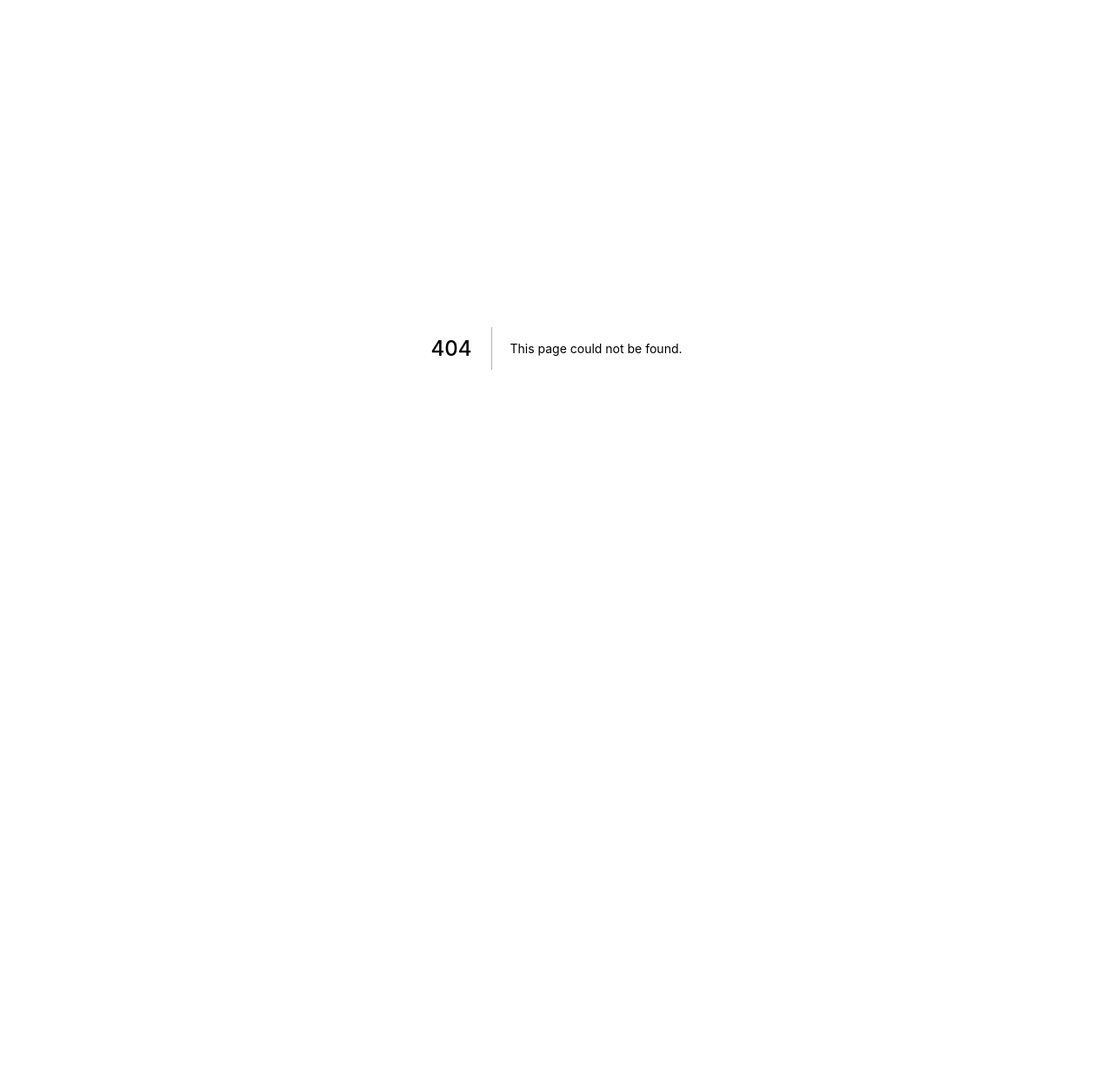
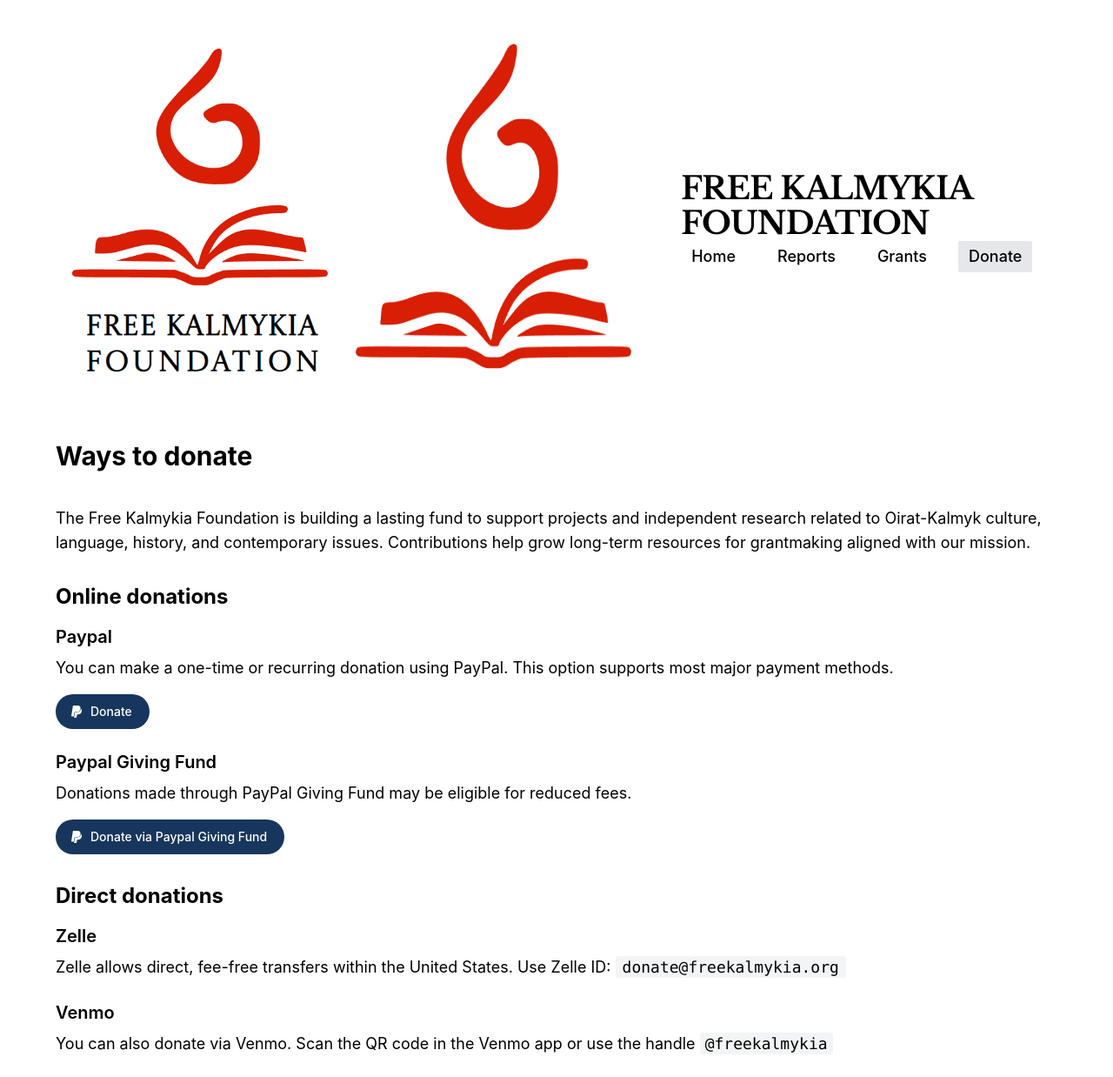
Before and after one commit to freekalmykia/freekalmykia.org, a Next.js app: page /donate in a window 1280 px wide. Before the commit this address had no page. Shown: the top 1238 px of the page at 87% size. Before the commit the page ends 800 px from the top, so only its background shows below. Built offline with nearby package versions, Linux system fonts and the light colour scheme; a web font is replaced by a local one.

Commit message:
add ways to donate page

```diff
--- a/components/layout/Header.jsx
+++ b/components/layout/Header.jsx
@@ -46,13 +46,11 @@ export default function Header() {
               <a className="hover:underline text-lg">Grants</a>
             </div>
           </Link>
-          {/* <Link href="/grants">
-            <a className="hover:underline">Grants</a>
-          </Link> */}
-          <a id="first-paypal-btn" href="https://www.paypal.com/donate/?hosted_button_id=NYS2YALUACACG" target="_blank" rel="noreferrer" className="text-white bg-[#17365d] hover:bg-[#2b5fa0] font-medium rounded-full text-sm px-5 py-2.5 text-center inline-flex items-center">
-            <svg className="text-white mr-2 -ml-1 w-4 h-4" aria-hidden="true" focusable="false" data-prefix="fab" data-icon="paypal" role="img" xmlns="http://www.w3.org/2000/svg" viewBox="0 0 384 512"><path fill="currentColor" d="M111.4 295.9c-3.5 19.2-17.4 108.7-21.5 134-.3 1.8-1 2.5-3 2.5H12.3c-7.6 0-13.1-6.6-12.1-13.9L58.8 46.6c1.5-9.6 10.1-16.9 20-16.9 152.3 0 165.1-3.7 204 11.4 60.1 23.3 65.6 79.5 44 140.3-21.5 62.6-72.5 89.5-140.1 90.3-43.4 .7-69.5-7-75.3 24.2zM357.1 152c-1.8-1.3-2.5-1.8-3 1.3-2 11.4-5.1 22.5-8.8 33.6-39.9 113.8-150.5 103.9-204.5 103.9-6.1 0-10.1 3.3-10.9 9.4-22.6 140.4-27.1 169.7-27.1 169.7-1 7.1 3.5 12.9 10.6 12.9h63.5c8.6 0 15.7-6.3 17.4-14.9 .7-5.4-1.1 6.1 14.4-91.3 4.6-22 14.3-19.7 29.3-19.7 71 0 126.4-28.8 142.9-112.3 6.5-34.8 4.6-71.4-23.8-92.6z"></path></svg>
-            Donate
-          </a>
+          <Link href="/donate">
+            <div className={classNames("px-3 py-1 hover:bg-gray-200 hover:cursor-pointer rounded-sm", { 'bg-gray-200': pathname.includes('/donate') })}>
+              <a className="hover:underline text-lg">Donate</a>
+            </div>
+          </Link>
         </nav>
       </div>
     </div>
--- a/lib/grants.js
+++ b/lib/grants.js
@@ -1,6 +1,13 @@
 import fs from 'fs';
 import path from 'path';
 import matter from 'gray-matter';
+
+const STATUS_PRIORITY = {
+  upcoming: 0,
+  open: 1,
+  funded: 2,
+  closed: 3,
+};
 
 const grantsDir = path.join(process.cwd(), "content/grants");
 
@@ -21,11 +28,12 @@ export function getAllGrants() {
       };
     })
     .sort((a, b) => {
-      const isOpenA = a.status === "open";
-      const isOpenB = b.status === "open";
+      const pA = STATUS_PRIORITY[a.status] ?? 99;
+      const pB = STATUS_PRIORITY[b.status] ?? 99;
 
-      if (isOpenA && !isOpenB) return -1;
-      if (!isOpenA && isOpenB) return 1;
+      if (pA !== pB) {
+        return pA - pB;
+      }
 
       const dateA = a.date ? new Date(a.date) : 0;
       const dateB = b.date ? new Date(b.date) : 0;
--- /dev/null
+++ b/pages/donate/index.jsx
@@ -0,0 +1,94 @@
+import Layout from 'components/layout/Layout';
+
+export default function Donate({ layoutProps }) {
+  return (
+    <Layout {...layoutProps}>
+      <div className="w-full mt-4 px-8">
+        <h2 className="text-3xl font-bold mb-10">
+          Ways to donate
+        </h2>
+        <div id="intro" className="mb-8 ">
+          <p className="lg:text-lg">
+            The Free Kalmykia Foundation is building a lasting fund to support projects and independent research related to Oirat-Kalmyk culture, language, history, and contemporary issues. Contributions help grow long-term resources for grantmaking aligned with our mission.
+          </p>
+        </div>
+        <div id="online-options" className="mb-8">
+          <h3 className="text-2xl font-bold mb-4">
+            Online donations
+          </h3>
+          <div id="paypal" className="mb-6">
+            <h4 className="text-xl font-semibold mb-2">
+              Paypal
+            </h4>
+            <p className="mb-4 lg:text-lg">
+              You can make a one-time or recurring donation using PayPal. This option supports most major payment methods.
+            </p>
+            <a id="first-paypal-btn" href="https://www.paypal.com/donate/?hosted_button_id=NYS2YALUACACG" target="_blank" rel="noreferrer" className="text-white bg-[#17365d] hover:bg-[#2b5fa0] font-medium rounded-full text-sm px-5 py-2.5 text-center inline-flex items-center">
+              <svg className="text-white mr-2 -ml-1 w-4 h-4" aria-hidden="true" focusable="false" data-prefix="fab" data-icon="paypal" role="img" xmlns="http://www.w3.org/2000/svg" viewBox="0 0 384 512"><path fill="currentColor" d="M111.4 295.9c-3.5 19.2-17.4 108.7-21.5 134-.3 1.8-1 2.5-3 2.5H12.3c-7.6 0-13.1-6.6-12.1-13.9L58.8 46.6c1.5-9.6 10.1-16.9 20-16.9 152.3 0 165.1-3.7 204 11.4 60.1 23.3 65.6 79.5 44 140.3-21.5 62.6-72.5 89.5-140.1 90.3-43.4 .7-69.5-7-75.3 24.2zM357.1 152c-1.8-1.3-2.5-1.8-3 1.3-2 11.4-5.1 22.5-8.8 33.6-39.9 113.8-150.5 103.9-204.5 103.9-6.1 0-10.1 3.3-10.9 9.4-22.6 140.4-27.1 169.7-27.1 169.7-1 7.1 3.5 12.9 10.6 12.9h63.5c8.6 0 15.7-6.3 17.4-14.9 .7-5.4-1.1 6.1 14.4-91.3 4.6-22 14.3-19.7 29.3-19.7 71 0 126.4-28.8 142.9-112.3 6.5-34.8 4.6-71.4-23.8-92.6z"></path></svg>
+              Donate
+            </a>
+          </div>
+          <div id="paypal" className="mb-6">
+            <h4 className="text-xl font-semibold mb-2">
+              Paypal Giving Fund
+            </h4>
+            <p className="mb-4 lg:text-lg">
+              Donations made through PayPal Giving Fund may be eligible for reduced fees.
+            </p>
+            <a id="first-paypal-btn" href="https://www.paypal.com/US/fundraiser/charity/4897134" target="_blank" rel="noreferrer" className="text-white bg-[#17365d] hover:bg-[#2b5fa0] font-medium rounded-full text-sm px-5 py-2.5 text-center inline-flex items-center">
+              <svg className="text-white mr-2 -ml-1 w-4 h-4" aria-hidden="true" focusable="false" data-prefix="fab" data-icon="paypal" role="img" xmlns="http://www.w3.org/2000/svg" viewBox="0 0 384 512"><path fill="currentColor" d="M111.4 295.9c-3.5 19.2-17.4 108.7-21.5 134-.3 1.8-1 2.5-3 2.5H12.3c-7.6 0-13.1-6.6-12.1-13.9L58.8 46.6c1.5-9.6 10.1-16.9 20-16.9 152.3 0 165.1-3.7 204 11.4 60.1 23.3 65.6 79.5 44 140.3-21.5 62.6-72.5 89.5-140.1 90.3-43.4 .7-69.5-7-75.3 24.2zM357.1 152c-1.8-1.3-2.5-1.8-3 1.3-2 11.4-5.1 22.5-8.8 33.6-39.9 113.8-150.5 103.9-204.5 103.9-6.1 0-10.1 3.3-10.9 9.4-22.6 140.4-27.1 169.7-27.1 169.7-1 7.1 3.5 12.9 10.6 12.9h63.5c8.6 0 15.7-6.3 17.4-14.9 .7-5.4-1.1 6.1 14.4-91.3 4.6-22 14.3-19.7 29.3-19.7 71 0 126.4-28.8 142.9-112.3 6.5-34.8 4.6-71.4-23.8-92.6z"></path></svg>
+              Donate via Paypal Giving Fund
+            </a>
+          </div>
+        </div>
+        <div id="direct-options" className="mb-8">
+          <h3 className="text-2xl font-bold mb-4">
+            Direct donations
+          </h3>
+          <div id="paypal" className="mb-6">
+            <h4 className="text-xl font-semibold mb-2">
+              Zelle
+            </h4>
+            <p className="mb-4 lg:text-lg">
+              Zelle allows direct, fee-free transfers within the United States. Use Zelle ID: {" "}
+              <span className="font-mono px-2 py-0.5 rounded bg-gray-100">
+                donate@freekalmykia.org
+              </span>
+            </p>
+          </div>
+          <div id="paypal" className="mb-6">
+            <h4 className="text-xl font-semibold mb-2">
+              Venmo
+            </h4>
+            <p className="mb-6 lg:text-lg">
+              You can also donate via Venmo. Scan the QR code in the Venmo app or use the handle{" "}
+              <span className="font-mono px-1.5 py-0.5 rounded bg-gray-100">
+                @freekalmykia
+              </span>
+            </p>
+            <div className="flex justify-center md:justify-start">
+              <div className="border rounded-xl p-4">
+                <img
+                  src="/images/venmo_qrcode.svg"
+                  alt="Venmo QR code for Free Kalmykia Foundation"
+                  className="w-40 h-40"
+                />
+              </div>
+            </div>
+          </div>
+        </div>
+      </div>
+    </Layout>
+  )
+}
+
+export async function getStaticProps() {
+  return {
+    props: {
+      layoutProps: {
+        metaTitle: "Ways to donate",
+        metaDescription: "Help grow a lasting fund supporting Oirat-Kalmyk culture, language, history, and research."
+      }
+    }
+  }
+}
--- a/pages/index.js
+++ b/pages/index.js
@@ -3,8 +3,7 @@ import Layout from 'components/layout/Layout';
 export default function Home({ layoutProps }) {
   return (
     <Layout {...layoutProps}>
-        <div className="flex flex-col items-center">
-          <div className="mt-4 px-8">
+      <div className="w-full mt-4 px-8">
         <h2 className="text-3xl font-bold mb-10">
           Our Mission
         </h2>
@@ -17,7 +16,6 @@ export default function Home({ layoutProps }) {
         <p className="mb-4 lg:text-lg">
           Donations are tax-deductible and support our mission directly.
         </p>
-          </div>
       </div>
     </Layout>
   )
```
Also changed, not shown: public/images/venmo_qrcode.svg (added), public/images/zelle.png (deleted). Lines whose indentation alone changed are shown as unchanged.
